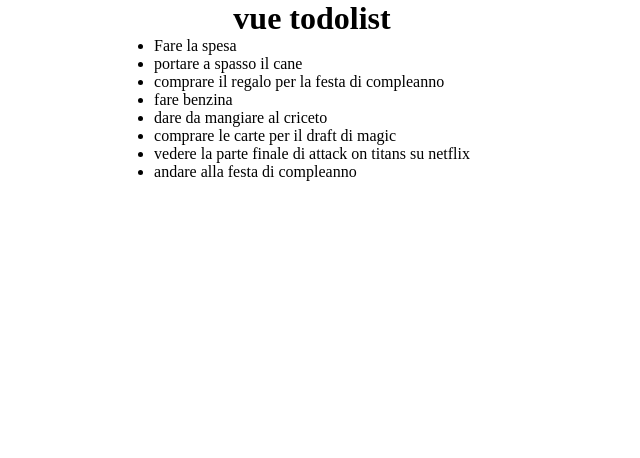
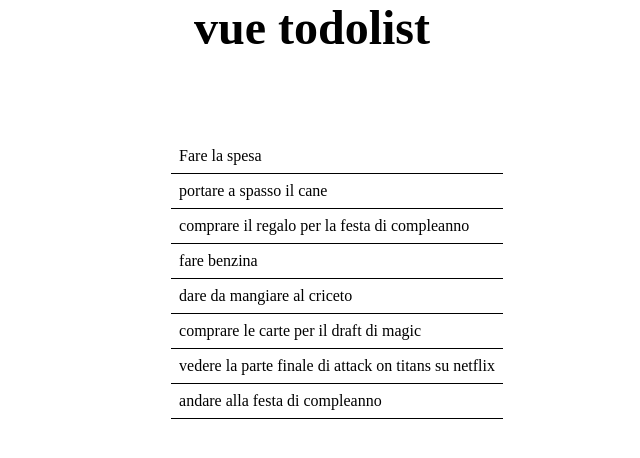
Before and after one commit to JacopoGrippiotti/vue-todolist, a plain HTML site: page index.html in a window 1280 px wide. Shown: the whole page, without its empty margins (328-968 px from the left). Drawn offline with nearby package versions, Linux system fonts and the light colour scheme.

Commit message:
styled todoList

```diff
--- a/style.css
+++ b/style.css
@@ -6,9 +6,22 @@
 
 header>h1{
     text-align: center;
+    font-size: 3rem;
+    margin-bottom: 80px;
 }
 
 div.todo-list{
     display: flex;
     justify-content: center;
 }
+
+div.todo-list ul{
+    list-style-type: none;
+    margin-left: 50px;
+    padding: 4px;
+}
+
+ul li{
+    padding: 8px;
+    border-bottom: 1px solid black;
+}
```
